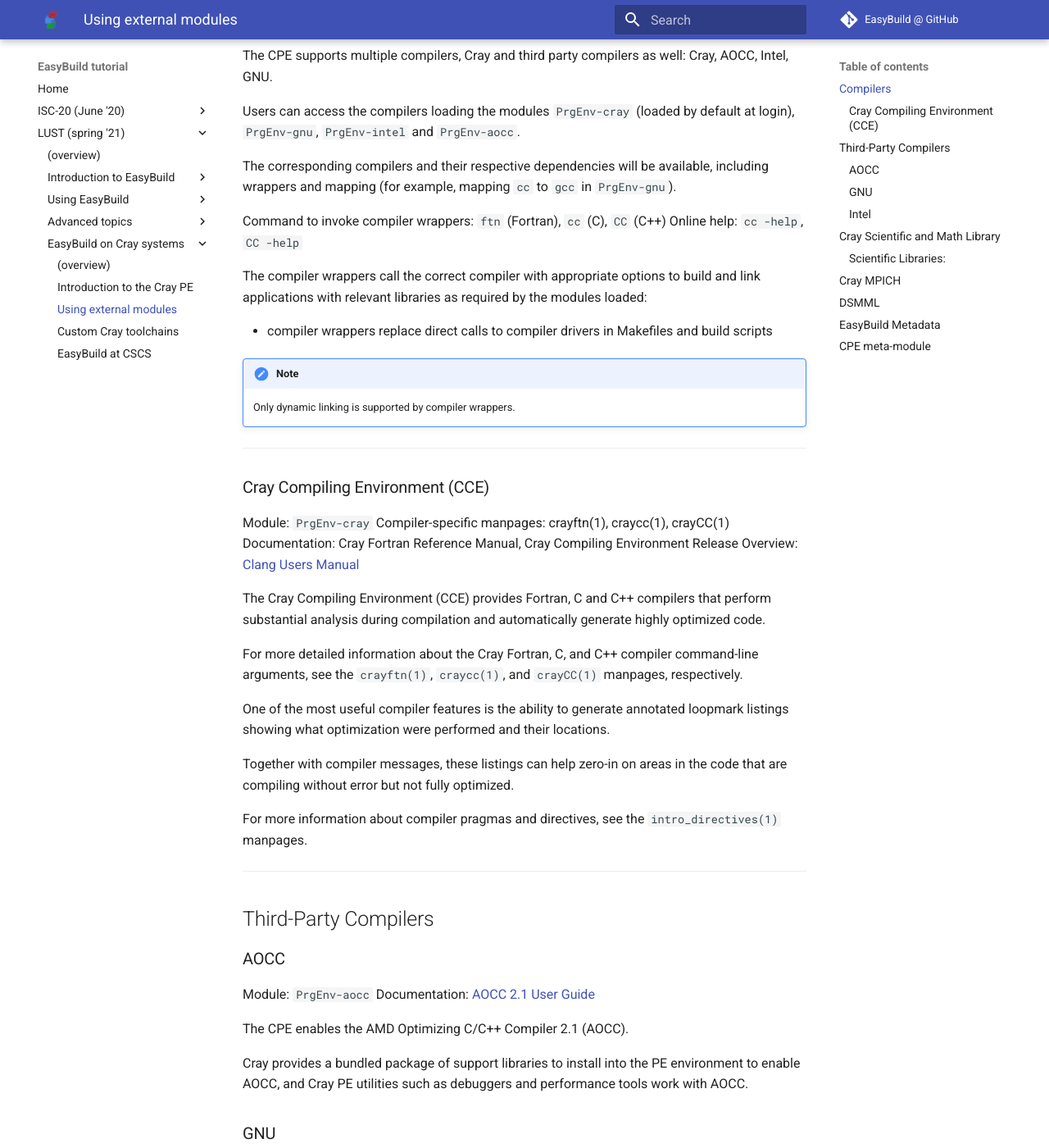
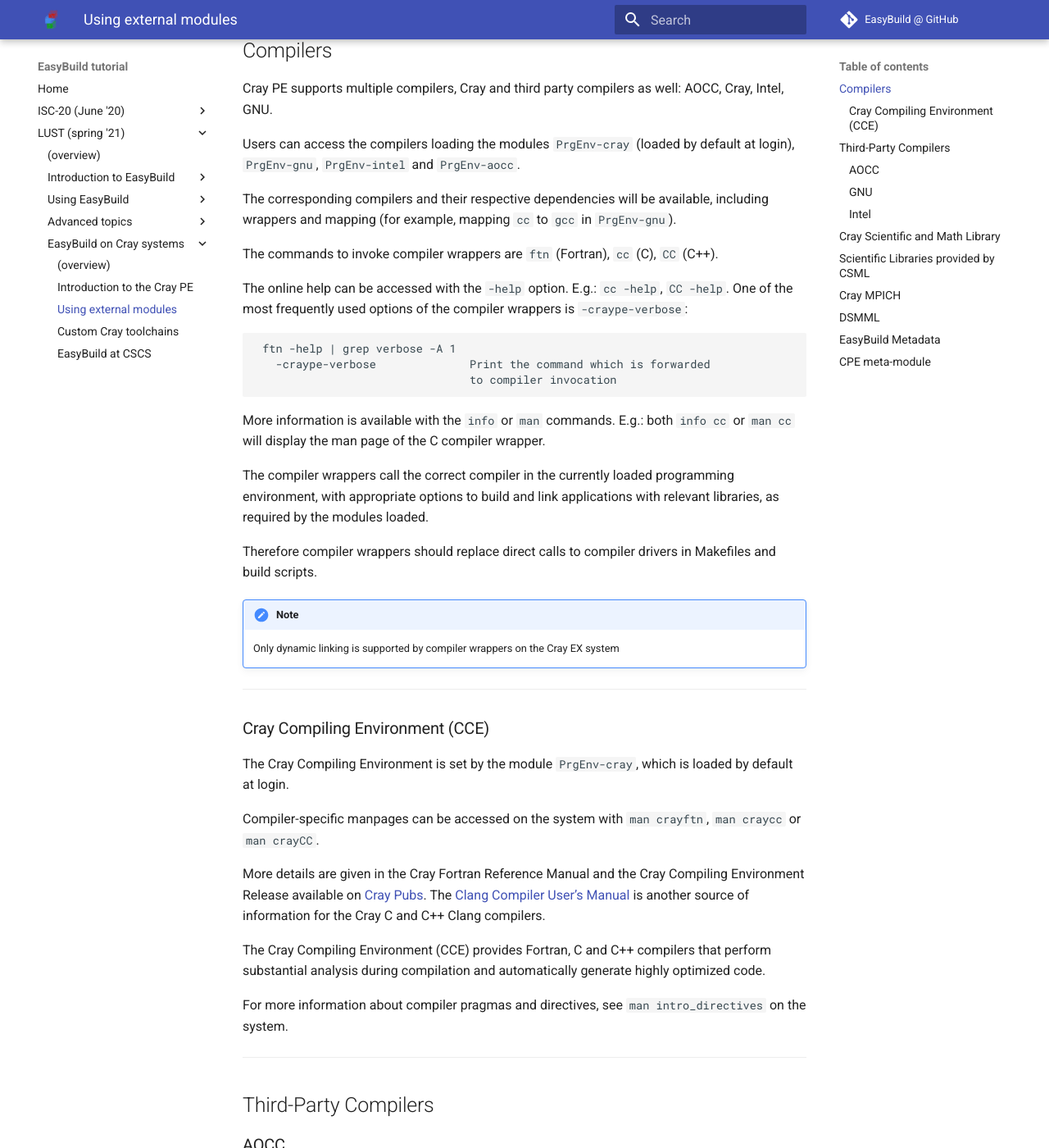
Before and after one commit to easybuilders/easybuild-tutorial, an MkDocs documentation site: the page built from docs/2021-lust/cray/external_modules.md, in a window 1280 px wide and 1400 px high, scrolled down 947 px. Shown: the whole window at 82% size. Built offline with MkDocs 1.6.1 and Material for MkDocs 9.7.7, drawn with Linux system fonts in a browser that asks for light colours; some of the changed text lies outside the part shown.

Commit message:
Update external modules

````diff
--- a/docs/2021-lust/cray/external_modules.md
+++ b/docs/2021-lust/cray/external_modules.md
@@ -4,34 +4,36 @@
 We refer to such modules as [external modules](https://docs.easybuild.io/en/latest/Using_external_modules.html).
 
 This feature is used extensively on Cray systems, since several software modules are already provided by the
-CPE: [external modules can be used as dependencies](https://docs.easybuild.io/en/latest/Using_external_modules.html#using-external-modules-as-dependencies), by including the module name in the dependencies list,
+Cray PE: [external modules can be used as dependencies](https://docs.easybuild.io/en/latest/Using_external_modules.html#using-external-modules-as-dependencies), by including the module name in the dependencies list,
 along with the `EXTERNAL_MODULE` constant marker.
 
-For example, to specify the module `cray-fftw` as a dependency:
+For example, to specify the module `cray-fftw` as a dependency, you should write the following in your easyconfig file:
 ```
 dependencies = [('cray-fftw', EXTERNAL_MODULE)]
 ```
 
 For such dependencies, EasyBuild will:
+
 * load the module before initiating the software build and install procedure
-* include a `module load` statement in the generated module file (for non-build dependencies)
+
+* include a `module load` statement in the generated module file (for runtime dependencies)
 
 !!! Note
-    The default version of the external module will be loaded unless a specific version is given as dependency.
+    The default version of the external module will be loaded unless a specific version is given as dependency
 
 If the specified module is not available, EasyBuild will exit with an error message stating that the dependency
 can not be resolved because the module could not be found, without searching for a matching easyconfig file.
 
-We show the main external modules used as dependencies in the Cray Programming Environment.
+We show in the next sections the main external modules used as dependencies in the Cray PE.
 
 !!! Note
-    Library-specific manpages are available only when the associated module is loaded.
+    Component specific manpages are available only when the associated module is loaded.
 
 ---
 
 ## Compilers
 
-The CPE supports multiple compilers, Cray and third party compilers as well: Cray, AOCC, Intel, GNU.
+Cray PE supports multiple compilers, Cray and third party compilers as well: AOCC, Cray, Intel, GNU.
 
 Users can access the compilers loading the modules `PrgEnv-cray` (loaded by default at login), `PrgEnv-gnu`,
 `PrgEnv-intel` and `PrgEnv-aocc`.
@@ -39,37 +41,43 @@
 The corresponding compilers and their respective dependencies will be available, including wrappers and mapping
 (for example, mapping `cc` to `gcc` in `PrgEnv-gnu`).
 
-Command to invoke compiler wrappers: `ftn` (Fortran), `cc` (C), `CC` (C++)
-Online help: `cc -help`, `CC -help`
+The commands to invoke compiler wrappers are `ftn` (Fortran), `cc` (C), `CC` (C++).
 
-The compiler wrappers call the correct compiler with appropriate options to build and link applications with relevant libraries as required by the modules loaded:
+The online help can be accessed with the `-help` option. E.g.: `cc -help`, `CC -help`.
+One of the most frequently used options of the compiler wrappers is `-craype-verbose`:
+```
+ ftn -help | grep verbose -A 1
+   -craype-verbose              Print the command which is forwarded
+                                to compiler invocation
+```
+More information is available with the `info` or `man` commands.
+E.g.: both `info cc` or `man cc` will display the man page of the C compiler wrapper.
 
-* compiler wrappers replace direct calls to compiler drivers in Makefiles and build scripts
+The compiler wrappers call the correct compiler in the currently loaded programming environment,
+with appropriate options to build and link applications with relevant libraries, as required by the modules loaded.
+
+Therefore compiler wrappers should replace direct calls to compiler drivers in Makefiles and build scripts.
 
 !!! Note
-    Only dynamic linking is supported by compiler wrappers.
+    Only dynamic linking is supported by compiler wrappers on the Cray EX system
 
 ---
 
 ### Cray Compiling Environment (CCE)
 
-Module: `PrgEnv-cray`
-Compiler-specific manpages: crayftn(1), craycc(1), crayCC(1)
-Documentation: Cray Fortran Reference Manual, Cray Compiling Environment Release
-Overview: [Clang Users Manual](https://clang.llvm.org/docs/UsersManual.html)
+The Cray Compiling Environment is set by the module `PrgEnv-cray`, which is loaded by default at login.
+
+Compiler-specific manpages can be accessed on the system with `man crayftn`, `man craycc` or `man crayCC`.
+
+More details are given in the Cray Fortran Reference Manual and the Cray Compiling Environment Release
+available on [Cray Pubs](https://pubs.cray.com).
+The [Clang Compiler User’s Manual](https://clang.llvm.org/docs/UsersManual.html)
+is another source of information for the Cray C and C++ Clang compilers.
 
 The Cray Compiling Environment (CCE) provides Fortran, C and C++ compilers that perform substantial analysis
 during compilation and automatically generate highly optimized code.
 
-For more detailed information about the Cray Fortran, C, and C++ compiler command-line arguments, see the
-`crayftn(1)`, `craycc(1)`, and `crayCC(1)` manpages, respectively.
-
-One of the most useful compiler features is the ability to generate annotated loopmark listings showing what
-optimization were performed and their locations.
-
-Together with compiler messages, these listings can help zero-in on areas in the code that are compiling without error but not fully optimized.
-
-For more information about compiler pragmas and directives, see the `intro_directives(1)` manpages.
+For more information about compiler pragmas and directives, see `man intro_directives` on the system.
 
 ---
 
@@ -78,37 +86,42 @@
 
 ### AOCC
 
-Module: `PrgEnv-aocc`
-Documentation: [AOCC 2.1 User Guide](https://developer.amd.com/wp-content/resources/AOCC-2.1-User-Guide.pdf)
+The module `PrgEnv-aocc` loads the default AMD Optimizing C/C++ Compiler
+and sets the corresponding programming environment.
 
-The CPE enables the AMD Optimizing C/C++ Compiler 2.1 (AOCC).
+Compiler-specific documentation is available in the [AOCC User Guide](https://developer.amd.com/amd-aocc/#userguide).
 
 Cray provides a bundled package of support libraries to install into the PE environment to enable AOCC,
 and Cray PE utilities such as debuggers and performance tools work with AOCC.
 
 ### GNU
 
-Module: `PrgEnv-gnu`
-Compiler-specific manpages: gcc(1), gfortran(1), g++(1)
-Documentation: [GCC online documentation](https://gcc.gnu.org/onlinedocs)
+The module `PrgEnv-gnu` loads the default GNU Compiler
+and sets the corresponding programming environment:
+the Cray PE bundles and enables the open-source GNU Compiler Collection (GCC).
 
-The CPE bundles and enables the open-source GNU Compiler Collection (GCC).
+Compiler-specific manpages can be accessed on the system with `man gfortran`, `man gcc` or `man g++`.
+
+More details are provided by the [GCC online documentation](https://gcc.gnu.org/onlinedocs).
+
 
 ### Intel
 
-Module: `PrgEnv-intel`
-Documentation: [Intel® oneAPI Programming Guide](https://software.intel.com/content/www/us/en/develop/documentation/oneapi-programming-guide/top/oneapi-development-environment-setup.html)
+The module `PrgEnv-intel` loads the default Intel Compiler
+and sets the corresponding programming environment:
+the Cray PE enables the Intel® oneAPI compiler and tools.
 
-The CPE enables the Intel® oneAPI compiler and tools.
+The documentation is avaible in the [Intel® oneAPI Programming Guide](https://software.intel.com/content/www/us/en/develop/documentation/oneapi-programming-guide/top/oneapi-development-environment-setup.html)
 
-Cray provides a bundled package of support libraries to install into the CPE to enable the Intel compiler, allowing
-utilities such as debuggers and performance tools to work with the Intel compiler.
+Cray provides a bundled package of support libraries to install into the Cray PE to enable the Intel compiler, allowing
+utilities such as debuggers and performance tools to work with it.
 
 ---
 
 ## Cray Scientific and Math Library
 
 * Modules: `cray-libsci`, `cray-fftw`
+
 * Manpages: `intro_libsci`, `intro_fftw3`
 
 The Cray Scientific and Math Libraries (CSML, also known as LibSci) are a collection of numerical routines
@@ -116,9 +129,15 @@
 
 These libraries satisfy dependencies for many commonly used applications on Cray systems for a wide variety of domains.
 
-When the module for a CSML package (such as `cray-libsci` or `cray-fftw`) is loaded, all relevant headers and libraries for these packages are added to the compile and link lines of the cc, ftn, and CC Cray PE drivers.
+When the module for a CSML package (such as `cray-libsci` or `cray-fftw`) is loaded,
+all relevant headers and libraries for these packages are added to the compile
+and link lines of the `cc`, `ftn`, and `CC` compiler wrappers.
 
-### Scientific Libraries:
+---
+
+## Scientific Libraries provided by CSML
+
+The CSML collection contains the following Scientific Libraries:
 
 * BLAS (Basic Linear Algebra Subroutines)
 * BLACS (Basic Linear Algebra Communication Subprograms)
@@ -139,13 +158,14 @@
 * Manpages: `intro_mpi`
 * Website: [http://www.mpi-forum.org](http://www.mpi-forum.org)
 
-MPI is a widely used parallel programming model that establishes a practical, portable, efficient, and flexible
-standard for passing messages between ranks in parallel processes.
+MPI is a widely used parallel programming model that establishes a practical, portable, efficient,
+and flexible standard for passing messages between ranks in parallel processes.
 
-Cray MPI is derived from Argonne National Laboratory MPICH and implements the MPI-3.1 standard as documented by the MPI Forum in MPI: A Message Passing Interface Standard, Version 3.1.
+Cray MPI is derived from Argonne National Laboratory MPICH and implements the MPI-3.1 standard
+as documented by the MPI Forum in MPI: A Message Passing Interface Standard, Version 3.1.
 
 Support for MPI varies depending on system hardware. To see which functions and environment variables the
-system supports, check the `intro_mpi` manpages.
+system supports, please have a look at the corresponding man pages with `man intro_mpi` on the system.
 
 ---
 
@@ -155,7 +175,7 @@
 * Manpages: `intro_dsmml`
 * Website: [https://pe-cray.github.io/cray-dsmml](https://pe-cray.github.io/cray-dsmml)
 
-Distributed Symmetric Memory Management Library (DSMML) is a proprietary memory management library.
+Distributed Symmetric Memory Management Library (DSMML) is a HPE Cray proprietary memory management library.
 
 DSMML is a standalone memory management library for maintaining distributed shared symmetric memory
 heaps for top-level PGAS languages and libraries like Coarray Fortran, UPC, and OpenSHMEM.
@@ -164,40 +184,47 @@
 
 Through DSMML, interoperability can be extracted between PGAS programming models.
 
-Please refer to the `intro_dsmml` manpage for more details.
+Further details are available in the man page on the system with `man intro_dsmml`.
 
 ---
 
 ## EasyBuild Metadata
 
-Metadata can be supplied to EasyBuild for external modules.
+[Metadata](https://docs.easybuild.io/en/latest/Using_external_modules.html#metadata-for-external-modules)
+ can be supplied to EasyBuild for external modules: using the `--external-modules-metadata`
+configuration option, the location of one or more metadata files can be specified.
 
-Using the `--external-modules-metadata` configuration option, the location of one or more metadata files can be specified.
+The files are expected to be in INI format, with a section per module name
+and key-value assignments specific to that module.
 
-The files are expected to be in INI format, with a section per module name and key-value assignments specific to that module.
-
-CSCS systems define the external modules metadata file with environment variables:
+The external modules metadata file can be also defined with the corresponding environment variable:
 ```
 echo $EASYBUILD_EXTERNAL_MODULES_METADATA
 /apps/common/UES/jenkins/production/easybuild/cpe_external_modules_metadata-21.04.cfg
 ```
 
-The files are also available on the [CSCS GitHub production repository](https://github.com/eth-cscs/production).
+The following keys are
+[supported by EasyBuild](https://docs.easybuild.io/en/latest/Using_external_modules.html#supported-metadata-values):
 
-For instance, the external module version loaded by the dependency `cray-fftw` is specified in [cpe_external_modules_metadata-21.04.cfg](https://github.com/eth-cscs/production/blob/master/easybuild/cpe_external_modules_metadata-21.04.cfg)
+* name: software name(s) provided by the module
+* version: software version(s) provided by the module
+* prefix: installation prefix of the software provided by the module
+
+For instance, the external module version loaded by the dependency `cray-fftw` can be specified as follows:
 ```ini
 [cray-fftw]
 name = FFTW
 prefix = FFTW_DIR/..
 version = 3.3.8.10
 ```
+
 The environment variable `$EBROOTFFTW` will also be defined according to the `prefix` specified in the metadata file.
 
 ---
 
 ## CPE meta-module
 
-The EX system CPE provides the meta-module `cpe`: the purpose of the meta-module is
+The Cray PE on the EX system provides the meta-module `cpe`: the purpose of the meta-module is
 similar to the scope of the `cdt` and `cdt-cuda` meta-modules available on the XC systems.
 
 ```
@@ -222,9 +249,9 @@
 load("cray-dsmml/0.1.4")
 ```
 
-The meta-module loads the correct default versions of the modules with the selected CPE version,
-as defined by the `LMOD_MODULERCFILE` referenced in the module itself.
+The meta-module loads the correct default versions of the modules with the selected Cray PE version,
+as defined by the corresponding `LMOD_MODULERCFILE` referenced in the module.
 
-A site can create custom versions of the meta-module, if they want to override the module defaults.
+A site can create custom versions of the meta-module, in order to to override the module defaults.
 
 *[[next: Custom Toolchains]](custom_toolchains.md)*
````
